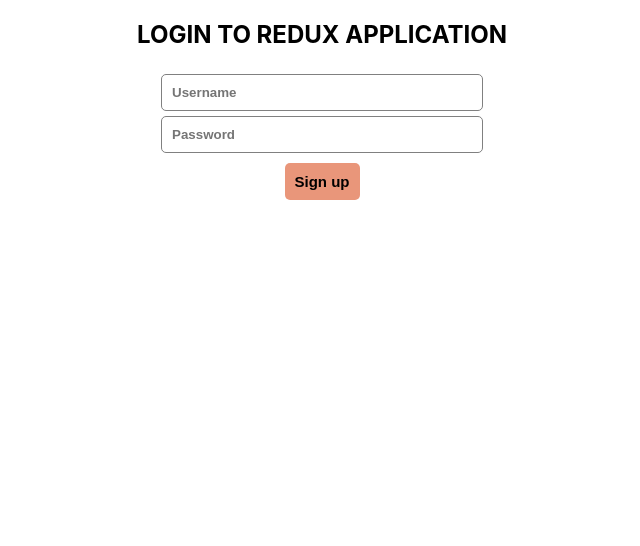
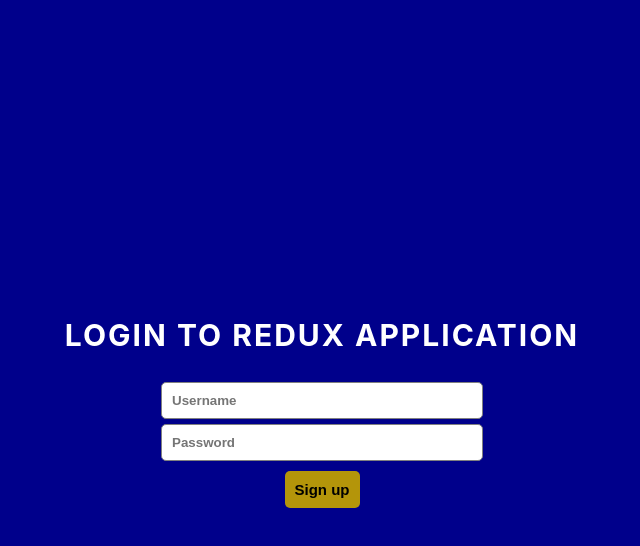
Before and after one commit to javirro/React-advanced-1, a React (Create React App) app: page / in a window 1280 px wide. Shown: the top 546 px of the page, without its empty margins (318-958 px from the left). Built offline with nearby package versions, Linux system fonts and the light colour scheme.

Commit message:
Update redux app styles

```diff
--- a/src/components/Login.jsx
+++ b/src/components/Login.jsx
@@ -62,7 +62,8 @@ const Login = () => {
   }
   return (
     <div className="home">
-      <form onSubmit={submitHandler} className="home">
+      <h2 className="title">LOGIN TO REDUX APPLICATION</h2>
+      <form onSubmit={submitHandler} className="login-form">
         <input type="text" value={userName} placeholder="Username" onChange={userNameChange} />
         <input type="password" value={password} placeholder="Password" onChange={passwordChange} />
         <button className="signup">Sign up</button>
--- a/src/routes/Home.jsx
+++ b/src/routes/Home.jsx
@@ -3,7 +3,6 @@ import '../styles/home.css'
 const Home = () => {
     return(
         <div className='home'>
-            <h2>LOGIN TO REDUX APPLICATION</h2>
             <Login />
         </div>
     )
--- a/src/routes/ShowData.jsx
+++ b/src/routes/ShowData.jsx
@@ -35,7 +35,7 @@ const ShowData = () => {
     <>
       <button className="logout" onClick={logoutHandler}>LOGOUT</button>
       <div className='show'>
-        <h2> Showing data </h2>
+        <h2 className='title'> SHOWING DATA </h2>
         {allposts !== null && allposts !== undefined &&
           <div className='post-ids'>
             {allposts.map((post) => <button key={post?.id} className="post-bt" onClick={() => clickHandler(post)}> {post?.id}</button>)}
@@ -45,11 +45,9 @@ const ShowData = () => {
           <div className='show-img'>
             <img src={post.image} alt="post data"></img>
           </div>}
+            <span style={{"color":"white", "font-weight":"bold", "margin-top":"55px"}}> User token: {user}</span>
       </div>
 
-      <div className='show' style={{"margin-top": "40px"}}>
-        <span style={{"color":"red", "font-weight":"bold"}}> User token: {user}</span>
-      </div>
     </>
   )
 }
--- a/src/styles/home.css
+++ b/src/styles/home.css
@@ -1,10 +1,25 @@
 .home {
+    display: flex;
+    align-items: center;
+    flex-direction: column;
+    justify-content: center;
+    background-color: darkblue;
+    width: 100vw;
+    height: 100vh;
+}
+
+.login-form{
     display: flex;
     align-items: center;
     flex-direction: column;
     justify-content: center;
 }
 
+.title {
+    color: white;
+    font-size: 30px;
+    letter-spacing: 2px;
+}
 input {
     width: 300px;
     padding: 10px;
@@ -21,10 +36,10 @@ input {
     margin-top: 10px;
     border-radius: 5px;
     font-weight: bold;
-    background-color: darksalmon;
+    background-color: rgb(180, 149, 10);
     border: none
 }
 
 .signup:hover{
-    background-color: coral;
+    background-color: rgb(235, 241, 62);
 }
--- a/src/styles/show.css
+++ b/src/styles/show.css
@@ -1,8 +1,18 @@
+.center-container {
+    display: flex;
+    justify-content: center;
+    align-items: center;
+    flex-direction: column;
+}
 .show{
     display: flex;
     justify-content: center;
     align-items: center;
     flex-direction: column;
+    background-color: rgb(34, 1, 58);
+    height: 100vh;
+    width: 100vw;
+    overflow: hidden;
 }
 
 .post-ids{
@@ -16,9 +26,15 @@
     padding: 5px;
     font-size: 13px;
     font-weight: bold;
-    background-color: darkseagreen;
+    background-color: rgb(179, 3, 170);
+    color:rgb(249, 148, 244);
     border-radius: 4px;
     border: none;
+}
+
+.post-bt:hover{
+    background-color: rgb(242, 114, 225);
+    color: rgb(1, 1, 1);
 }
 
 .show-img {
@@ -31,12 +47,11 @@
 .show-img img{
     width: 300px;
     height: 150px;
+    border-radius: 5px;
+    border: 4px solid white;
 }
 
-.post-bt:hover{
-    background-color: darkgreen;
-    color: white;
-}
+
 
 .logout {
     color: white;
@@ -49,9 +64,11 @@
     position: absolute;
     right: 0;
     margin-right: 20px;
+    margin-top:10px;
 }
 
 .logout:hover{
-    color:chartreuse;
+    color:rgb(255, 132, 132);
     background-color: rgb(82, 3, 3);
+    font-size: 20px;
 }
```
